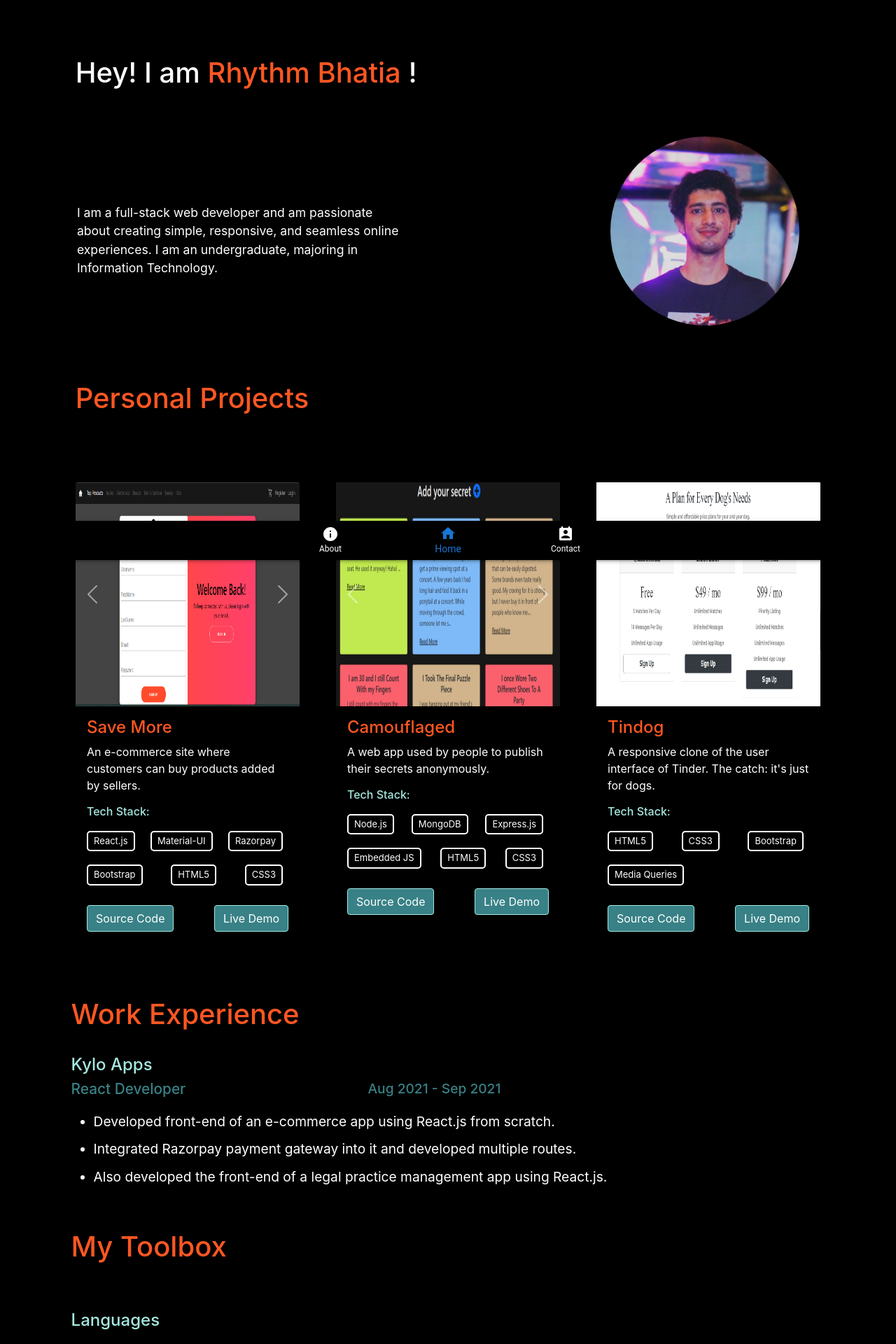
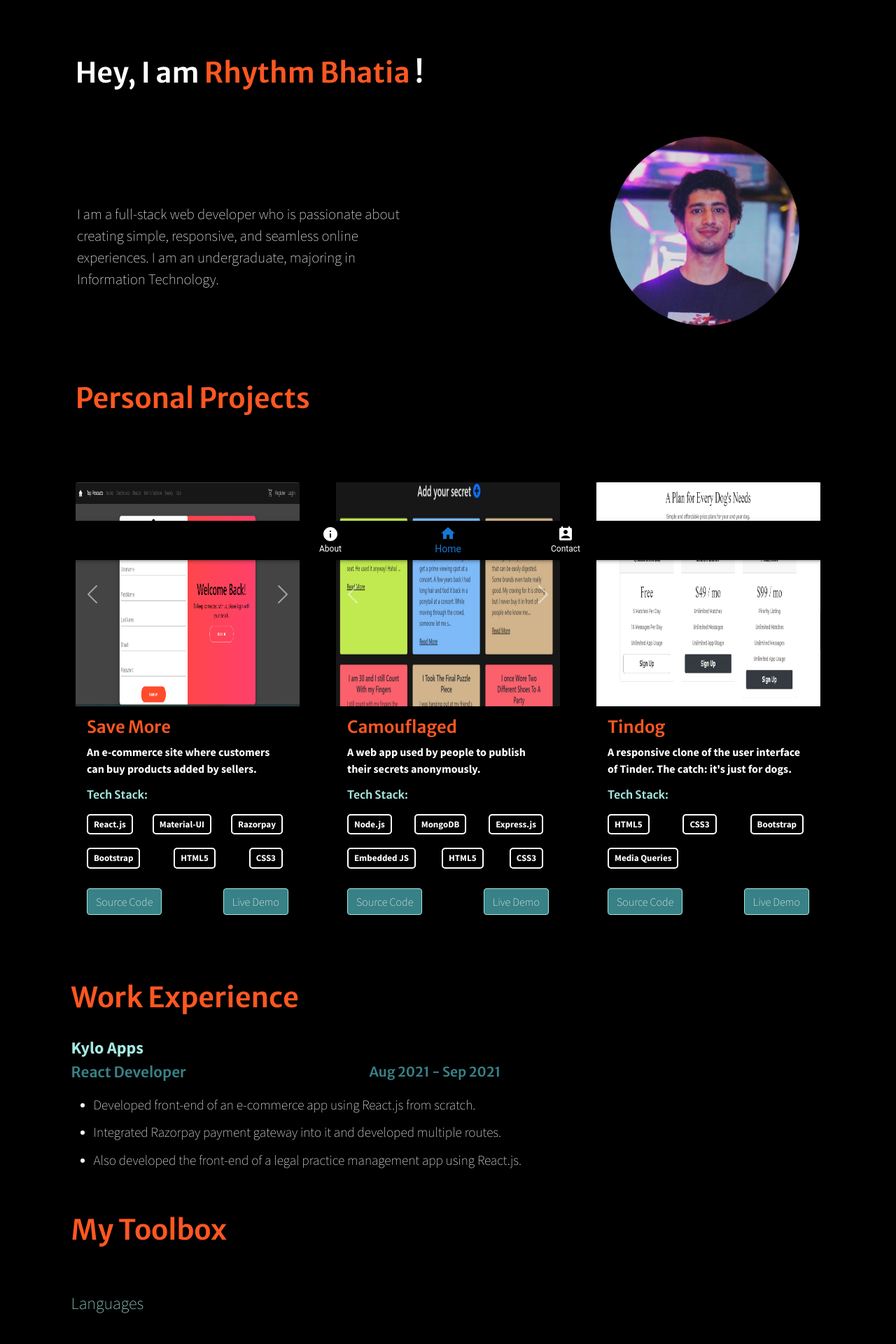
Before and after one commit to rhythm-28/portfolio, a React (Create React App) app: page / in a window 1280 px wide. Shown: the top 1920 px of the page at 70% size. Built offline with nearby package versions, Linux system fonts and the light colour scheme.

Commit message:
font done

```diff
--- a/public/index.html
+++ b/public/index.html
@@ -9,6 +9,8 @@
       content="Web site created using create-react-app"
     />
     <link href="https://cdn.jsdelivr.net/npm/bootstrap@5.0.2/dist/css/bootstrap.min.css" rel="stylesheet" integrity="sha384-EVSTQN3/azprG1Anm3QDgpJLIm9Nao0Yz1ztcQTwFspd3yD65VohhpuuCOmLASjC" crossorigin="anonymous">
+    <link href="https://fonts.googleapis.com/css2?family=Merriweather+Sans:wght@600&family=Source+Sans+Pro:wght@200&display=swap" rel="stylesheet">
+    <link href="https://fonts.googleapis.com/css2?family=Source+Sans+Pro:wght@700&display=swap" rel="stylesheet">
     <title>Rhythm Bhatia</title>
   </head>
   <body>
--- a/src/components/home/shortBio.js
+++ b/src/components/home/shortBio.js
@@ -5,10 +5,10 @@ function ShortBio() {
   return (
     <div>
       <div className="container bioDiv">
-        <h1 className="greeting">Hey! I am <span>Rhythm Bhatia</span> !</h1>
+        <h1 className="greeting">Hey, I am <span>Rhythm Bhatia</span> !</h1>
         <div className="bio">
           <div className="briefIntro">
-            I am a full-stack web developer and am passionate about creating simple,
+            I am a full-stack web developer who is passionate about creating simple,
             responsive, and seamless online experiences. I am an undergraduate,
             majoring in Information Technology.
           </div>
--- a/src/stylesheets/about.css
+++ b/src/stylesheets/about.css
@@ -24,6 +24,7 @@ a{
   margin-bottom: 6%;
   color: #ff5722;
   margin-left: 2.5%;
+  font-family: 'Merriweather Sans', sans-serif;
 }
 
 .longProfileImageDiv img {
@@ -38,19 +39,24 @@ a{
   max-width: 500px;
   padding-left: 2.5%;
   font-size: 1.2rem;
+  font-family: 'Source Sans Pro', sans-serif;
+  /* font-weight: bold; */
 }
 .education {
   margin-bottom: 6%;
-  margin-top: 8%;
+  margin-top: 6%;
   color: #a5e9e1;
+  font-family: 'Merriweather Sans', sans-serif;
 }
 .collegeAndBatch {
   margin-bottom: 1%;
   color: #388186;
+  font-family: 'Merriweather Sans', sans-serif;
 }
 .college {
-  font-size: 1.3rem;
+  font-size: 1.2rem;
   margin-bottom: 3%;
+  /* width: 130%; */
 }
 .batch {
   font-size: 1.2rem;
@@ -68,6 +74,7 @@ a{
 .achievementsHead {
   color: #a5e9e1;
   margin-left: 3.5%;
+  font-family: 'Merriweather Sans', sans-serif;
 }
 
 .achievements ul {
@@ -76,6 +83,8 @@ a{
 
 .achievements li {
   margin-bottom: 1%;
+  font-family: 'Source Sans Pro', sans-serif;
+  font-size: 1.1rem;
 }
 
 /* CODING PROFILES */
@@ -86,6 +95,7 @@ a{
 
 .codingProfilesHead {
   color: #a5e9e1;
+  font-family: 'Merriweather Sans', sans-serif;
 }
 
 .profiles {
@@ -95,6 +105,10 @@ a{
 
 .codingProfiles div {
   display: flex;
+}
+
+.resume h4{
+  font-family: 'Source Sans Pro', sans-serif;
 }
 
 @media screen and (max-width: 696px) {
--- a/src/stylesheets/contact.css
+++ b/src/stylesheets/contact.css
@@ -1,11 +1,11 @@
 .contactHead {
   color: white;
   display: flex;
-  /* justify-content: center; */
   align-items: center;
   height: 30vh;
   color: #ff5722;
   margin-left: 6%;
+  font-family: 'Merriweather Sans', sans-serif;
 }
 
 .contactHead h1 {
@@ -18,6 +18,8 @@
   align-items: center;
   height: 50vh;
   color: white;
+  font-family: 'Source Sans Pro', sans-serif;
+  /* font-weight: 600; */
 }
 
 .social div {
@@ -39,7 +41,7 @@
 @media screen and (max-width: 696px) {
   .contactHead {
     height: 20vh;
-    margin-bottom: 7%;
+    margin-bottom: 5%;
     margin-left: 4%;
   }
   .contactHead h1 {
--- a/src/stylesheets/home.css
+++ b/src/stylesheets/home.css
@@ -19,6 +19,7 @@
 .greeting {
   margin-bottom: 6%;
   margin-left: 2.3%;
+  font-family: 'Merriweather Sans', sans-serif;
 }
 
 .greeting span {
@@ -38,7 +39,8 @@
   max-width: 500px;
   padding-top: 5%;
   padding-left: 2.5%;
-  font-size: 1.1rem;
+  font-size: 1.3rem;
+  font-family: 'Source Sans Pro', sans-serif;
 }
 
 /* PROJECTS */
@@ -46,6 +48,7 @@
 .projectsHead {
   color: #ff5722;
   margin: 10vh 0 12vh 2.3%;
+  font-family: 'Merriweather Sans', sans-serif;
 }
 
 .allProjects {
@@ -66,11 +69,17 @@
 
 .projectTitle {
   color: #ff5722;
+  font-family: 'Merriweather Sans', sans-serif;
 }
 
 .projectBody {
   background-color: black;
   color: white;
+}
+
+.card-text{
+  font-family: 'Source Sans Pro', sans-serif;
+  font-weight: 600;
 }
 
 .projectImages {
@@ -79,12 +88,15 @@
 
 .techUsedHead {
   color: #a5e9e1;
+  font-family: 'Merriweather Sans', sans-serif;
 }
 
 .techUsed {
   display: flex;
   justify-content: space-between;
   margin-bottom: 3%;
+  font-family: 'Source Sans Pro', sans-serif;
+  font-weight: 600;
 }
 
 .techUsed span {
@@ -100,6 +112,8 @@
   display: flex;
   justify-content: space-between;
   margin-top: 10%;
+  font-family: 'Source Sans Pro', sans-serif;
+  font-weight: 600;
 }
 
 .projectButtons a {
@@ -118,9 +132,12 @@
   text-align: left;
   margin: 7% 0 3% 0;
   color: #ff5722;
+  font-family: 'Merriweather Sans', sans-serif;
 }
 .company {
   color: #a5e9e1;
+  font-family: 'Source Sans Pro', sans-serif;
+  font-weight: bold;
 }
 .roleAndDuration {
   display: flex;
@@ -128,6 +145,7 @@
   width: 55%;
   margin-bottom: 1%;
   color: #388186;
+  font-family: 'Merriweather Sans', sans-serif;
 }
 .position {
   font-size: 1.3rem;
@@ -139,6 +157,7 @@
 .experience li {
   font-size: 1.2rem;
   margin-bottom: 1%;
+  font-family: 'Source Sans Pro', sans-serif;
 }
 
 /* SKILLS */
@@ -151,6 +170,7 @@
 .skillsHead {
   margin: 5.5% 0 1% 0;
   color: #ff5722;
+  font-family: 'Merriweather Sans', sans-serif;
 }
 
 .skillItems {
@@ -161,6 +181,7 @@
 .skillSubHeads h4 {
   margin: 6% 0 4% 0;
   color: #a5e9e1;
+  font-family: 'Source Sans Pro', sans-serif;
 }
 
 .skillSubDivs{
```
